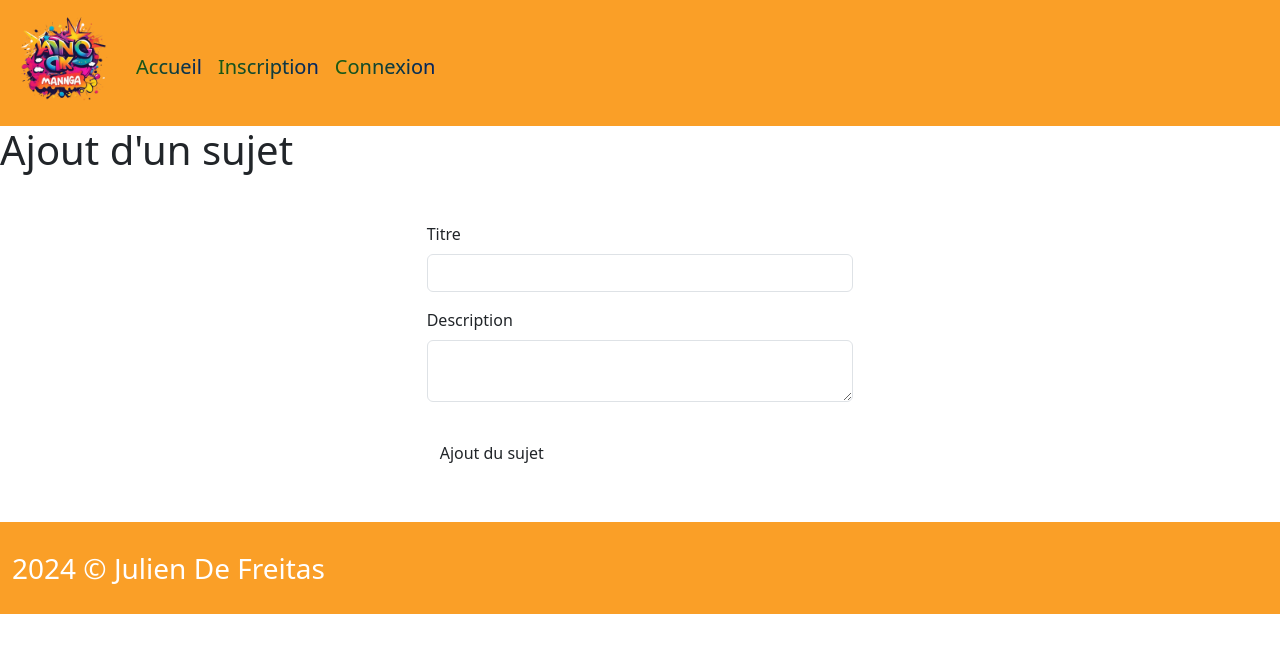
After one commit to DfrtJulien/forumAnime, a PHP site: template app/Views/subject.view.php in a window 1280 px wide. The commit adds this page. Shown: the top 653 px of the page. Run offline with PHP 8.4, Linux system fonts and the light colour scheme; the template is opened without the code that fills it, so the values that code supplies are empty.

Commit message:
creation de la page ajout d'un sujet

```diff
--- a/app/Views/partials/head.php
+++ b/app/Views/partials/head.php
@@ -35,6 +35,10 @@
                         <li class="nav-item">
                             <a class="nav-link nav-a" href="/users">Utilisateurs</a>
                         </li>
+
+                        <li class="nav-item">
+                            <a class="nav-link nav-a" href="/subject">Ajout sujet</a>
+                        </li>
                     <?php
                     }
                 } else {
--- /dev/null
+++ b/app/Views/subject.view.php
@@ -0,0 +1,31 @@
+<?php
+    require_once(__DIR__ . "/partials/head.php");
+?>
+    <h1>Ajout d'un sujet</h1>
+    <form method="POST">
+    <div class="col-md-4 mx-auto d-block mt-5">
+        <div class="mb-3">
+            <label for="title" class="form-label">Titre</label>
+            <input type="text" class="form-control" name='title' id="title">
+            <?php if (isset($arrayError['title'])) {
+				?>
+					<p class='text-danger'><?= $arrayError['title'] ?></p>
+				<?php
+            } ?>
+        </div>
+        <div class="mb-3">
+            <label for="description" class="form-label">Description</label>
+            <textarea class="form-control" name="description"></textarea>
+            <?php if (isset($arrayError['description'])) {
+				?>
+					<p class='text-danger'><?= $arrayError['description'] ?></p>
+				<?php
+            } ?>
+        </div>
+
+        <button type="submit" class="btn colorPurpel mt-3">Ajout du sujet</button>
+    </div>
+</form>
+<?php
+    require_once(__DIR__ . "/partials/footer.php");
+?>
--- a/config/router.php
+++ b/config/router.php
@@ -16,7 +16,8 @@ $routes = [
     '/connection' => 'ConnectionController.php',
     '/logout' => 'LogoutController.php',
     '/users' => 'UsersController.php',
-    '/profile' => 'UserProfileController.php'
+    '/profile' => 'UserProfileController.php',
+    '/subject' => 'SubjectController.php',
 ];
 
 
--- a/public/css/style.css
+++ b/public/css/style.css
@@ -170,7 +170,16 @@ footer {
     margin: auto;
 }
 
-
+.subjectForm {
+    background-image: url("/public/img/subjectBg.png");
+    width: 100%;
+    border-radius: 15px;
+    padding: 15px;
+    background-repeat: no-repeat;
+    background-position: center;
+    background-size: cover;
+    margin-bottom: 50px;
+}
 
 @media screen and (max-width: 762px){
 
```
Also changed, not shown: app/Controllers/SubjectController.php (added, +35 -0 lines), app/utiles/checkForm.php (+21 -8 lines), public/img/subjectBg.png (added).
